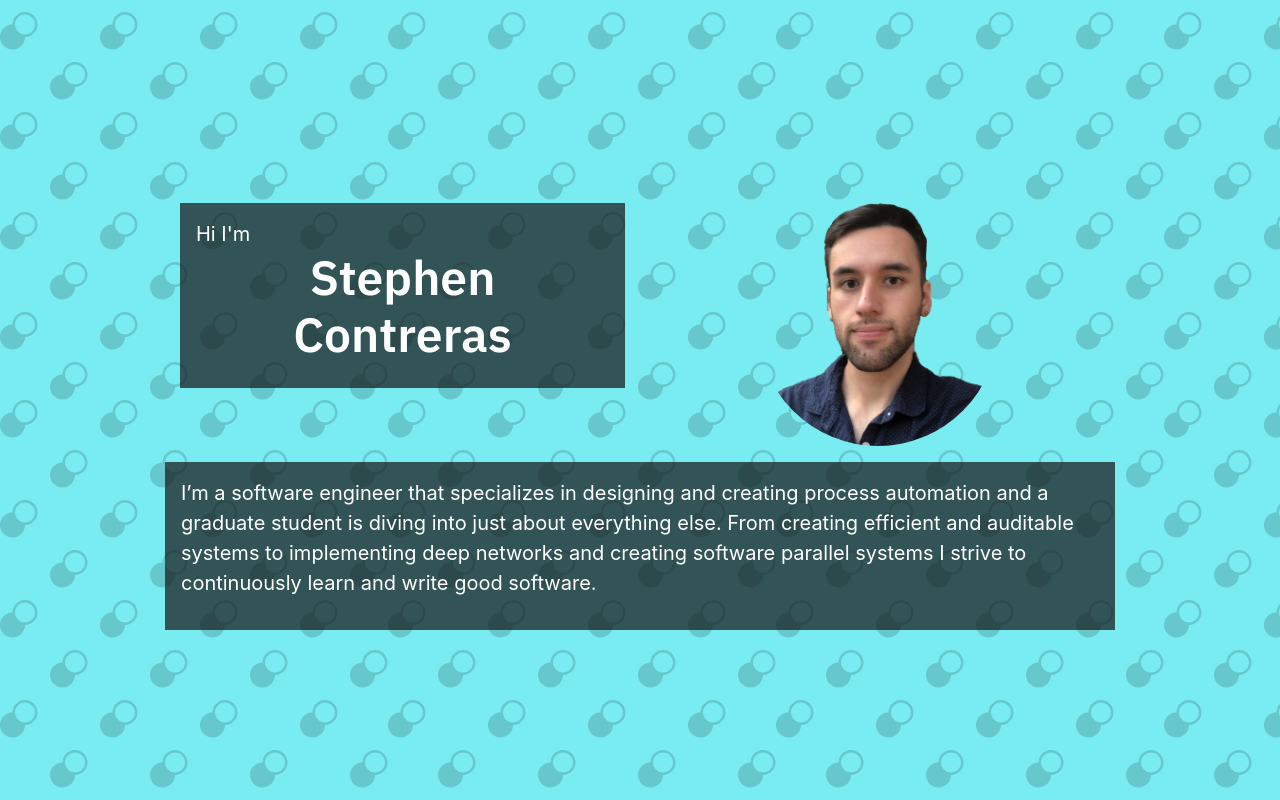
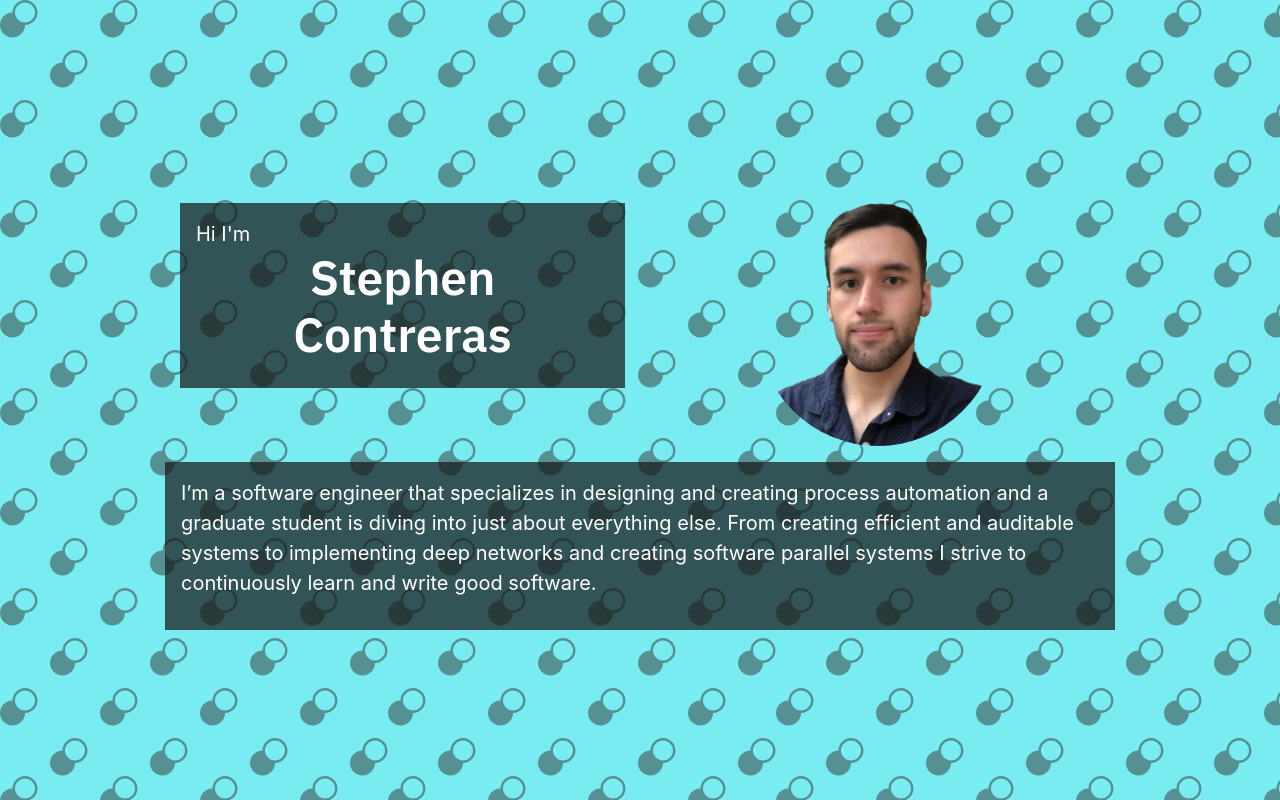
Before and after one commit to StephenContreras/StephenDoesDevSite, a React (Create React App) app: page / in a window 1280 px wide. Shown: the top 800 px of the page. Built offline with nearby package versions, Linux system fonts and the light colour scheme.

Commit message:
bg adjust

```diff
--- a/src/App.css
+++ b/src/App.css
@@ -1,7 +1,8 @@
 @import url('https://fonts.googleapis.com/css2?family=IBM+Plex+Sans:wght@600&display=swap');
 
 #mainApp{
-  background-color: #ccc;
+  background-image: url(./img/lots_dots.svg);
+  background-attachment: fixed;
 }
 
 h1,
--- a/src/App.js
+++ b/src/App.js
@@ -74,7 +74,7 @@ class App extends React.Component {
       document.body.classList.add('trans');
       return (
       <div id='mainApp' className="App green-yellow">
-        <MySvg {...this.state} ></MySvg>
+        {/* <MySvg {...this.state} ></MySvg> */}
         <div id="lnd">
           <Landing id="lnd" ></Landing>
         </div>
--- a/src/components/About.js
+++ b/src/components/About.js
@@ -17,7 +17,7 @@ function About() {
         <Row>
           <Col md={12} lg={{span: 10, offset: 1}} className="cont">
             <h1>About Me</h1>
-            <p>Hi, I’m Stephen. I’m a software engineer always looking to learn something new and confront new challenges. I’m currently working at USAA creating automated systems to create a more reliable and standardized environment. I have a unique privilege of being able to coordinate with product owners, technical leads, and end users to design and create solutions to fit their needs. Along with this I have also redesigned legacy codebases to not only be in line with current industry standards but to also allow for greater flexibility in scalability as the company changes. </p>
+            <p>I’m a software engineer that specializes in designing and creating process automation and a graduate student that is diving into just about everything else. From creating efficient and auditable systems to implementing deep networks and creating software parallel systems I strive to continuously learn and write good software. </p>
             <p>I’m also currently enrolled at The University of Texas at Austin pursuing a Master’s of Science in Computer Science. I’ve been able to dive into nifty topics like machine learning and advanced operating system design. It’s given me the opportunity to dabble in new topics and gain novel perspectives on the structure and implementation of various code stacks. </p>
           </Col>
         </Row>
```
Also changed, not shown: src/img/lots_dots.svg.
